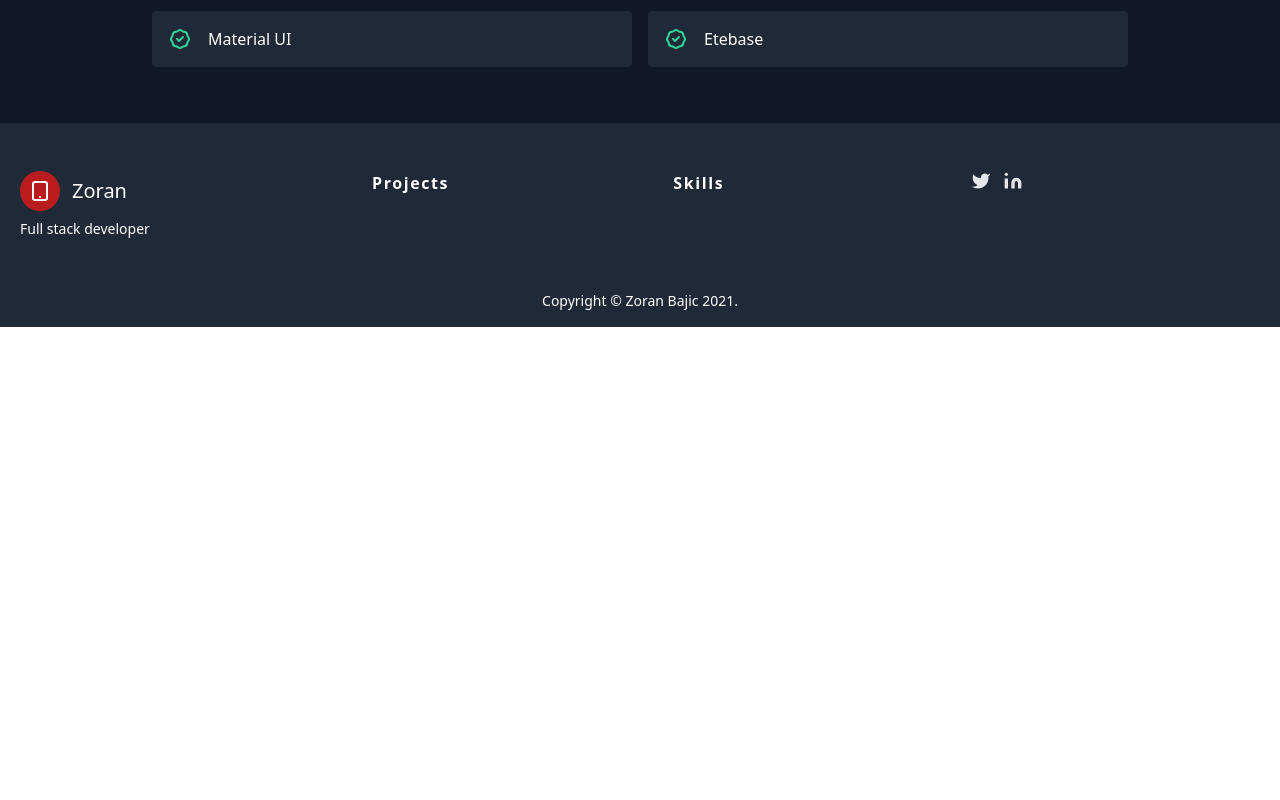
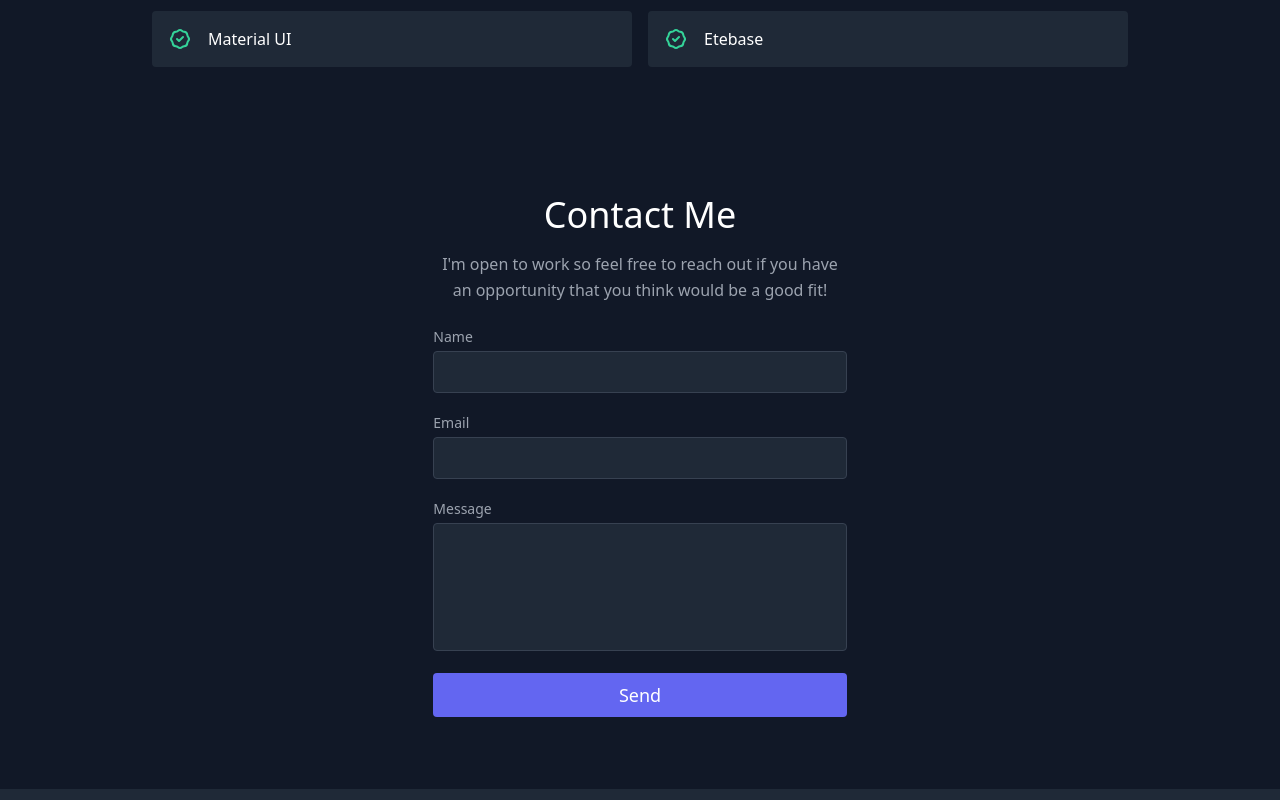
Before and after one commit to zoranbajic/portfolio-site, a React app: page / in a window 1280 px wide. Shown: the part 1880-2680 px from the top of the page. Before the commit the page ends 2207 px from the top, so only its background shows below. Built offline with nearby package versions, Linux system fonts and the light colour scheme.

Commit message:
chore: add contact section and install babel/plugin-transform-runtime to get async axios post method to work

```diff
--- a/client/App.js
+++ b/client/App.js
@@ -13,7 +13,7 @@ function App() {
       <About />
       <Projects />
       <Skills />
-      {/* <Contact /> */}
+      <Contact />
       <Footer />
     </main>
   );
--- a/client/components/Contact.js
+++ b/client/components/Contact.js
@@ -1,3 +1,117 @@
-function Contact() {}
+import React, { useState } from 'react';
+import axios from 'axios';
+
+function Contact() {
+  const [messageInfo, setMessageInfo] = useState({
+    name: '',
+    email: '',
+    message: '',
+  });
+
+  function handleChange(evt) {
+    setMessageInfo({ ...messageInfo, [evt.target.name]: evt.target.value });
+  }
+
+  async function Submit(evt) {
+    // Prevent the default behavior
+    evt.preventDefault();
+    // Post the message to 99inbound with their required headers per their docs
+    try {
+      const headers = {
+        'Content-Type': 'application/json',
+        Accept: 'application/json',
+      };
+      const res = await axios.post(
+        'https://app.99inbound.com/api/e/GFrmlRV9',
+        messageInfo,
+        { headers }
+      );
+      setMessageInfo({
+        name: '',
+        email: '',
+        message: '',
+      });
+    } catch (error) {
+      console.log(error);
+    }
+  }
+
+  return (
+    <section id='contact' className='relative'>
+      <div className='container px-5 py-10 mx-auto flex sm:flex-nowrap flex-wrap'>
+        <form
+          name='contact'
+          className='lg:w-1/3 md:w-1/2 flex flex-col md:mx-auto w-full md:py-8 mt-8 md:mt-0'
+          target='_blank'
+          onSubmit={Submit}
+        >
+          <h2 className='text-white sm:text-4xl text-3xl mb-4 font-medium title-font self-center'>
+            Contact Me
+          </h2>
+          <p className='leading-relaxed mb-5 text-center'>
+            I'm open to work so feel free to reach out if you have an
+            opportunity that you think would be a good fit!
+          </p>
+          <div className='relative mb-4'>
+            <label htmlFor='name' className='leading-7 text-sm text-gray-400'>
+              Name
+            </label>
+            <input
+              type='text'
+              id='name'
+              name='name'
+              value={messageInfo.name}
+              onChange={handleChange}
+              className='w-full bg-gray-800 rounded border border-gray-700 focus:border-indigo-500 focus:ring-2 focus:ring-indigo-900 text-base outline-none text-gray-100 py-1 px-3 leading-8 transition-colors duration-200 ease-in-out'
+            />
+          </div>
+          <div className='relative mb-4'>
+            <label htmlFor='email' className='leading-7 text-sm text-gray-400'>
+              Email
+            </label>
+            <input
+              type='text'
+              id='email'
+              name='email'
+              value={messageInfo.email}
+              onChange={handleChange}
+              className='w-full bg-gray-800 rounded border border-gray-700 focus:border-indigo-500 focus:ring-2 focus:ring-indigo-900 text-base outline-none text-gray-100 py-1 px-3 resize-none leading-8 transition-colors duration-200 ease-in-out'
+            />
+          </div>
+          <div className='relative mb-4'>
+            <label
+              htmlFor='message'
+              className='leading-7 text-sm text-gray-400'
+            >
+              Message
+            </label>
+            <textarea
+              id='message'
+              name='message'
+              value={messageInfo.message}
+              onChange={handleChange}
+              className='w-full bg-gray-800 rounded border border-gray-700 focus:border-indigo-500 focus:ring-2 focus:ring-indigo-900 h-32 text-base outline-none text-gray-100 py-1 px-3 resize-none leading-6 transition-colors duration-200 ease-in-out'
+            />
+          </div>
+          <button
+            type='submit'
+            className='text-white bg-indigo-500 border-0 py-2 px-6 foucs:outline-none hover:bg-indigo-600 rounded text-lg'
+          >
+            Send
+          </button>
+          <div style={{ position: 'absolute', left: '-5000px' }}>
+            <input
+              type='checkbox'
+              name='splendid_chiffon_fractal_shirt'
+              value='1'
+              tabIndex='-1'
+              autoComplete='no'
+            />
+          </div>
+        </form>
+      </div>
+    </section>
+  );
+}
 
 export default Contact;
--- a/client/components/Footer.js
+++ b/client/components/Footer.js
@@ -36,13 +36,8 @@ function Footer() {
                 <a href='#skills'>Skills</a>
               </h2>
             </div>
-            {/* <div className='lg:w-1/4 md:w-1/2 w-full px-4'>
-              <h2 className='title-font font-bold text-white tracking-widest text-md mb-3'>
-                Contact
-              </h2>
-            </div> */}
             <div className='lg:w-1/3 md:w-1/2 w-full'>
-              <span className='inline-flex sm:ml-auto sm:mt-0 mt-2 justify-center sm:justify-center'>
+              <span className='inline-flex sm:ml-auto sm:mt-0 mt-2 justify-center sm:justify-center sm:mb-10'>
                 <a
                   className='ml-3 text-gray-200'
                   href='https://twitter.com/ADevToBe'
@@ -85,47 +80,10 @@ function Footer() {
 
         <div className='bg-gray-800'>
           <div className='container mx-auto py-4 px-5 flex flex-wrap flex-col sm:flex-row justify-center'>
-            <p className='text-white text-sm text-center sm:text-left'>
+            <p className='text-white text-sm text-center sm:text-left md:mt-auto mt-10'>
               Copyright © Zoran Bajic {new Date().getFullYear()}
               {'.'}
             </p>
-            {/* <span className='inline-flex sm:ml-auto sm:mt-0 mt-2 justify-center sm:justify-start'>
-              <a
-                className='ml-3 text-gray-200'
-                href='https://twitter.com/ADevToBe'
-              >
-                <svg
-                  fill='currentColor'
-                  strokeLinecap='round'
-                  strokeLinejoin='round'
-                  strokeWidth='2'
-                  className='w-5 h-5'
-                  viewBox='0 0 24 24'
-                >
-                  <path d='M23 3a10.9 10.9 0 01-3.14 1.53 4.48 4.48 0 00-7.86 3v1A10.66 10.66 0 013 4s-4 9 5 13a11.64 11.64 0 01-7 2c9 5 20 0 20-11.5a4.5 4.5 0 00-.08-.83A7.72 7.72 0 0023 3z'></path>
-                </svg>
-              </a>
-              <a
-                className='ml-3 text-gray-200'
-                href='https://www.linkedin.com/in/zoranbajic'
-              >
-                <svg
-                  fill='currentColor'
-                  stroke='currentColor'
-                  strokeLinecap='round'
-                  strokeLinejoin='round'
-                  strokeWidth='0'
-                  className='w-5 h-5'
-                  viewBox='0 0 24 24'
-                >
-                  <path
-                    stroke='none'
-                    d='M16 8a6 6 0 016 6v7h-4v-7a2 2 0 00-2-2 2 2 0 00-2 2v7h-4v-7a6 6 0 016-6zM2 9h4v12H2z'
-                  ></path>
-                  <circle cx='4' cy='4' r='2' stroke='none'></circle>
-                </svg>
-              </a>
-            </span> */}
           </div>
         </div>
       </footer>
--- a/package.json
+++ b/package.json
@@ -15,6 +15,7 @@
   "license": "ISC",
   "devDependencies": {
     "@babel/core": "^7.16.0",
+    "@babel/plugin-transform-runtime": "^7.16.4",
     "@babel/preset-env": "^7.16.4",
     "@babel/preset-react": "^7.16.0",
     "autoprefixer": "^10.4.0",
@@ -29,6 +30,8 @@
     "webpack-cli": "^4.9.1"
   },
   "dependencies": {
+    "@babel/runtime": "^7.16.3",
+    "axios": "^0.24.0",
     "express": "^4.17.1",
     "morgan": "^1.10.0",
     "nodemon": "^2.0.15",
```
Also changed, not shown: .babelrc, 1 other file (tests, documents, lock files or other folders).
